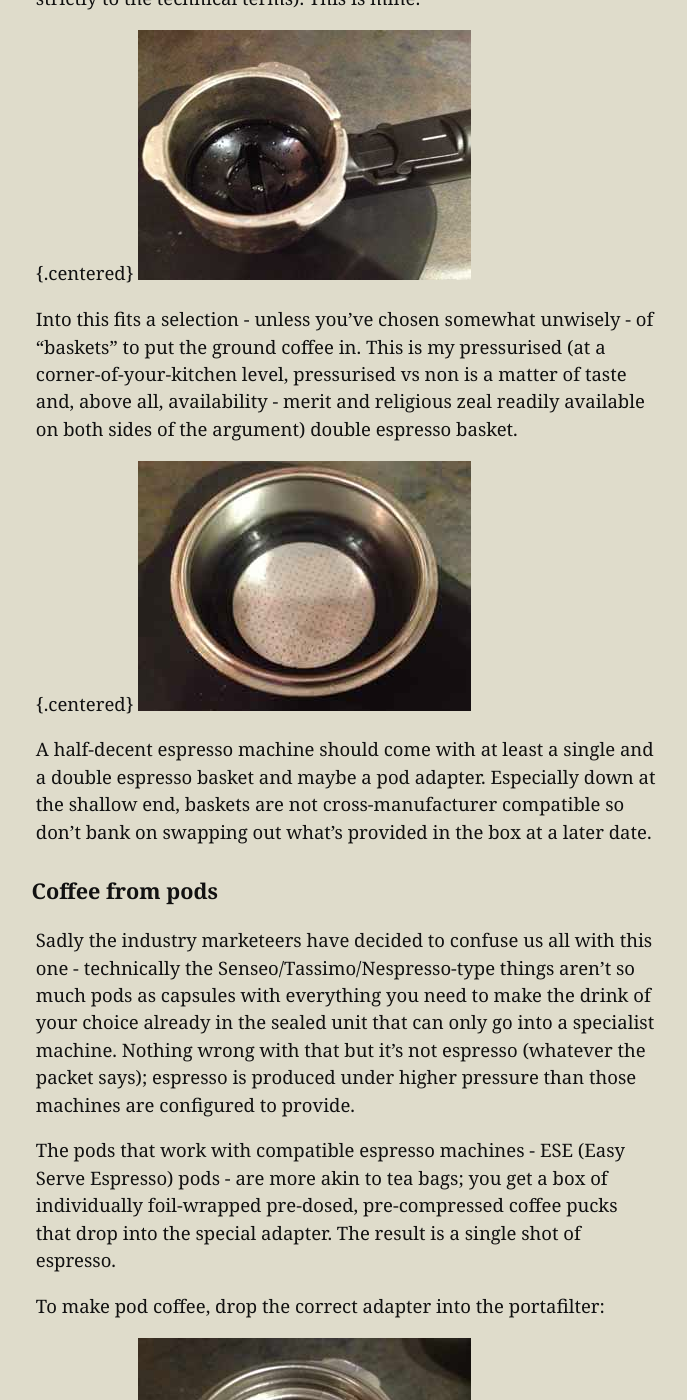
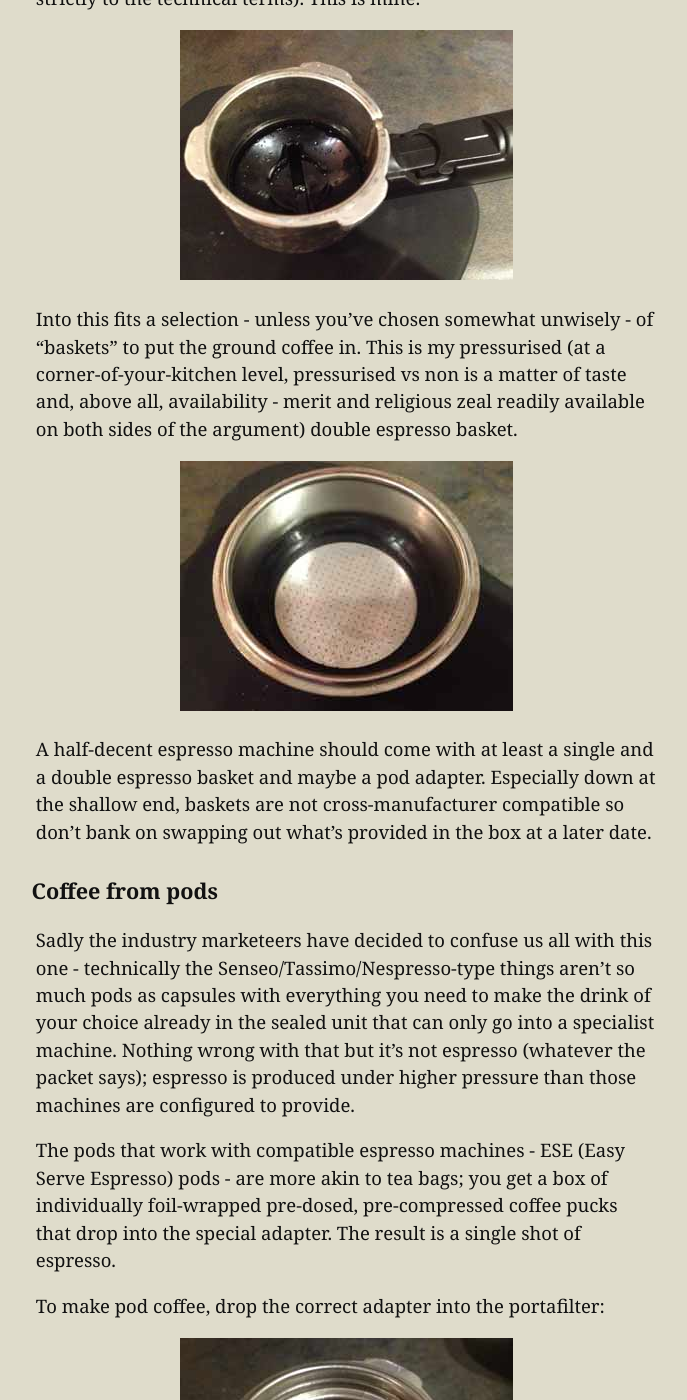
Before and after one commit to lizconlan/lizconlan.github.com, a Jekyll site: the page built from _posts/2013-02-27-making-coffee.md, in a window 1280 px wide and 1400 px high, scrolled down 770 px. Shown: the whole window, without its empty margins (294-981 px from the left). Built offline with Jekyll 4.4.1, drawn with Linux system fonts in a browser that asks for light colours; some of the changed text lies outside the part shown.

Commit message:
Switching flaky markdown class syntax for HTML

```diff
--- a/_posts/2013-02-27-making-coffee.md
+++ b/_posts/2013-02-27-making-coffee.md
@@ -16,13 +16,15 @@ Pro barista machines (the ones people win [competitions](http://en.wikipedia.org
 
 With even the cheapest of espresso makers, the bit the human gets to tinker starts with the portafilter (or "handle" if you prefer to stick strictly to the technical terms). This is mine:
 
-{.centered}
+<p class="centered" markdown="1">
   ![Portafilter](images/coffee/portafilter.jpg)
+</p>
 
 Into this fits a selection - unless you've chosen somewhat unwisely - of "baskets" to put the ground coffee in. This is my pressurised (at a corner-of-your-kitchen level, pressurised vs non is a matter of taste and, above all, availability - merit and religious zeal readily available on both sides of the argument) double espresso basket.
 
-{.centered}
+<p class="centered" markdown="1">
   ![Coffee basket](images/coffee/espresso_basket.jpg)
+</p>
 
 A half-decent espresso machine should come with at least a single and a double espresso basket and maybe a pod adapter. Especially down at the shallow end, baskets are not cross-manufacturer compatible so don't bank on swapping out what's provided in the box at a later date.
 
@@ -34,18 +36,21 @@ The pods that work with compatible espresso machines - ESE (Easy Serve Espresso)
 
 To make pod coffee, drop the correct adapter into the portafilter:
 
-{.centered}
+<p class="centered" markdown="1">
   ![Pod prep](images/coffee/pod_insert.jpg)
+</p>
 
 Add the coffee pod:
 
-{.centered}
+<p class="centered" markdown="1">
   ![Pod ready to go](images/coffee/prepped_pod.jpg)
+</p>
 
 Follow the instructions for your machine for clipping the portafilter into place and making water flow through it and your results should be something like this:
 
-{.centered}
+<p class="centered" markdown="1">
   ![Pod espresso](images/coffee/pod_coffee.jpg)
+</p>
 
 Which is ok. Not up there with the true artisan stuff but at least on a par with - and in many cases better than - what's served up to commuters in railway station franchise operations up and down the country. The crema (the micro froth on the top, a result of the water pressure involved in extracting the shot) is a bit flat but it's perfectly drinkable. When reading up on this, I found the memorable description of pod coffee as [a "B+ cup of espresso" in a world where "most people have never had anything over a C+"](http://www.podmerchant.com/coffee/espresso/pods/espresso-pods.html).
 
@@ -55,35 +60,41 @@ Why go the pod route? Well, convenience mostly. Strange as it may seem to someon
 
 Start off by grinding up some coffee and prepare to "dose" the right amount. Award-winning professionals do this by eye, people in high turnover outlets tend to have an automated grinder that dispenses a perfect dose each time, I have invested in a cheap and cheerful set of accurate-ish scales that measures down to 0.1g increments from Amazon. And a spare ramekin as a miniature measuring bowl (thank you Dine In For £10 promotions).
 
-{.centered}
+<p class="centered" markdown="1">
   ![weighing out the coffee](images/coffee/measuring.jpg)
+</p>
 
 Clip the basket (mine's a double) into the portafilter, run some hot water through it ("draw a blank shot") from the machine to a) prime the pump b) heat everything up (cold gear, cold coffee - nobody wants that) and c) get a quick heads up as to how well you cleaned the machine last time you used it. Dry the basket carefully afterwards, preferably without burning your fingers.
 
-{.centered}
+<p class="centered" markdown="1">
   ![double basket in place](images/coffee/portafilter_assemble.jpg)
+</p>
 
 Now add the coffee to filter basket. Remember that the ultimate aim is to end up with an even puck that encourages the hot water to be forced through in a uniform manner - don't neglect the edges. There are so many theories about this part (and a certain amount of variance to cope with the quirks of a particular machine) that I'm just going to [refer you to Google](https://www.google.co.uk/search?q=coffee+distribution+espresso) at this point.
 
-{.centered}
+<p class="centered" markdown="1">
   ![tamped puck](images/coffee/prepped_portafilter.jpg)
+</p>
 
 Coffee loaded? Great. Now grab a [tamper](http://www.coffeehit.co.uk/coffee-tampers/c26) and press down (supposedly with around 30lbs of force) to compress the loose coffee down into a solid puck. Once you're happy with it, clip your portafilter into place in the machine and get the hot water going. In theory you're looking for a smooth pour (not dripping/stalled) where the coffee falls gracefully into the cup for around 27 seconds to produce the perfect amount of espresso (note the lined glass in the next pictures - a great help). I have managed this less than 5 times but I live in hope.
 
-{.centered}
+<p class="centered" markdown="1">
   ![single shot](images/coffee/espresso_shot.jpg)
+</p>
 
 A single espresso (for ease of comparison with the pod version).
 
-{.centered}
+<p class="centered" markdown="1">
   ![double shot](images/coffee/double_espresso.jpg)
+</p>
 
 And a double.
 
 The pic got a bit over exposed by the camera (my excuse, sticking to it) - the crema wasn't really that pale, it's supposed to be pale coffee colour (or [what I've heard described as "a glorious red brown"](http://instagram.com/p/XaeDQJL2Gs/) if you're on competition form), not a milky off-white. What I was trying (and mostly failing) to capture was the way the crema goes through the freshly poured shot rather than sitting on the top, giving a settling Guinness style effect. This is a good sign that you're about to enjoy a tasty drink (although the use of a pressurised basket may give a false sense of security, or, if you're unlucky, a cup full of foam).
 
-{.centered}
+<p class="centered" markdown="1">
   ![coffee cup](images/coffee/coffee_cup.jpg)
+</p>
 
 Transfer your coffee to a suitable cup and serve. (See, the crema looks slightly better now the camera's got a bit more of an idea of the white balance.)
 
```
Also changed, not shown: _posts/2013-11-03-nespresso-compatible.md (+6 -3 lines).
